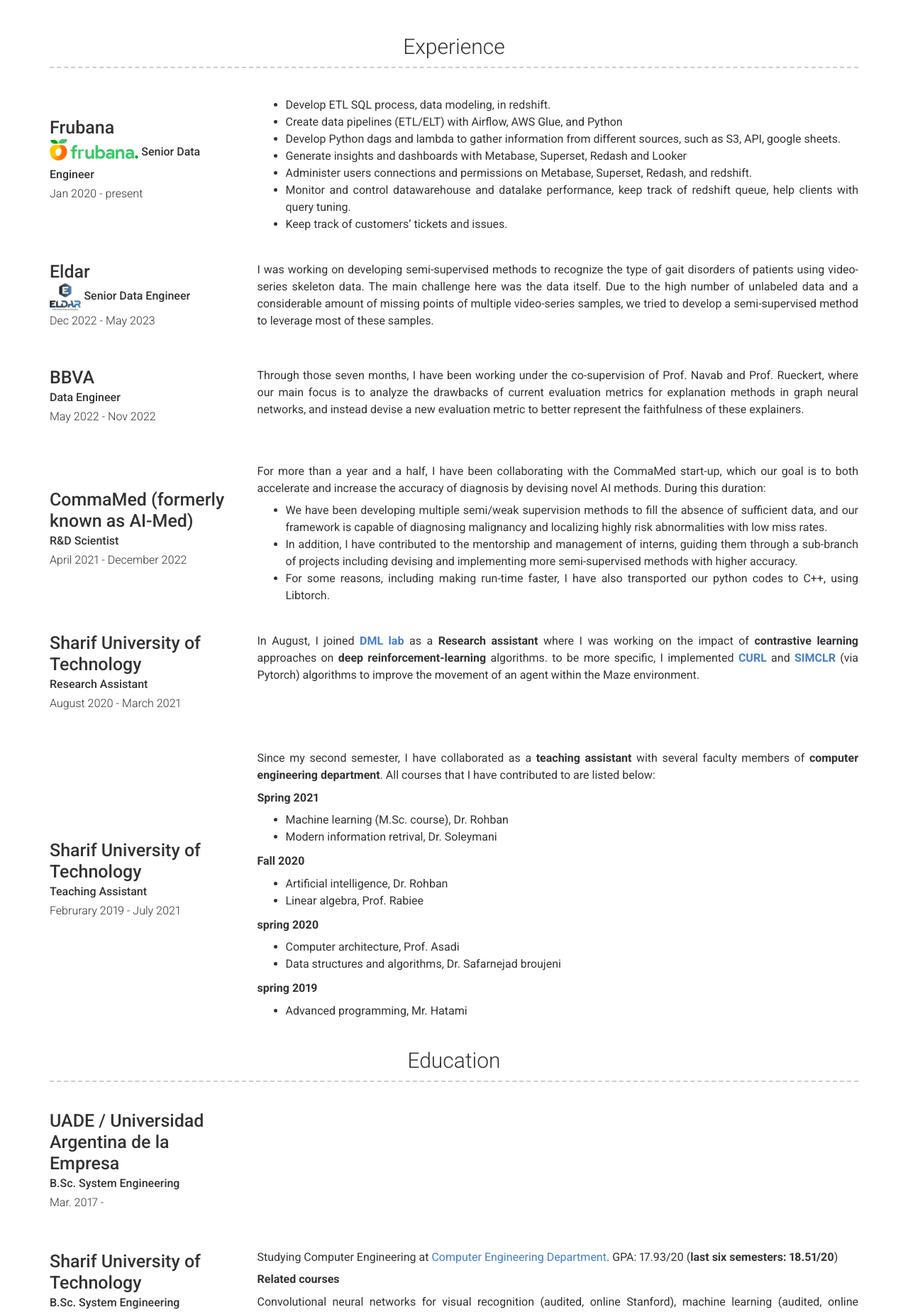
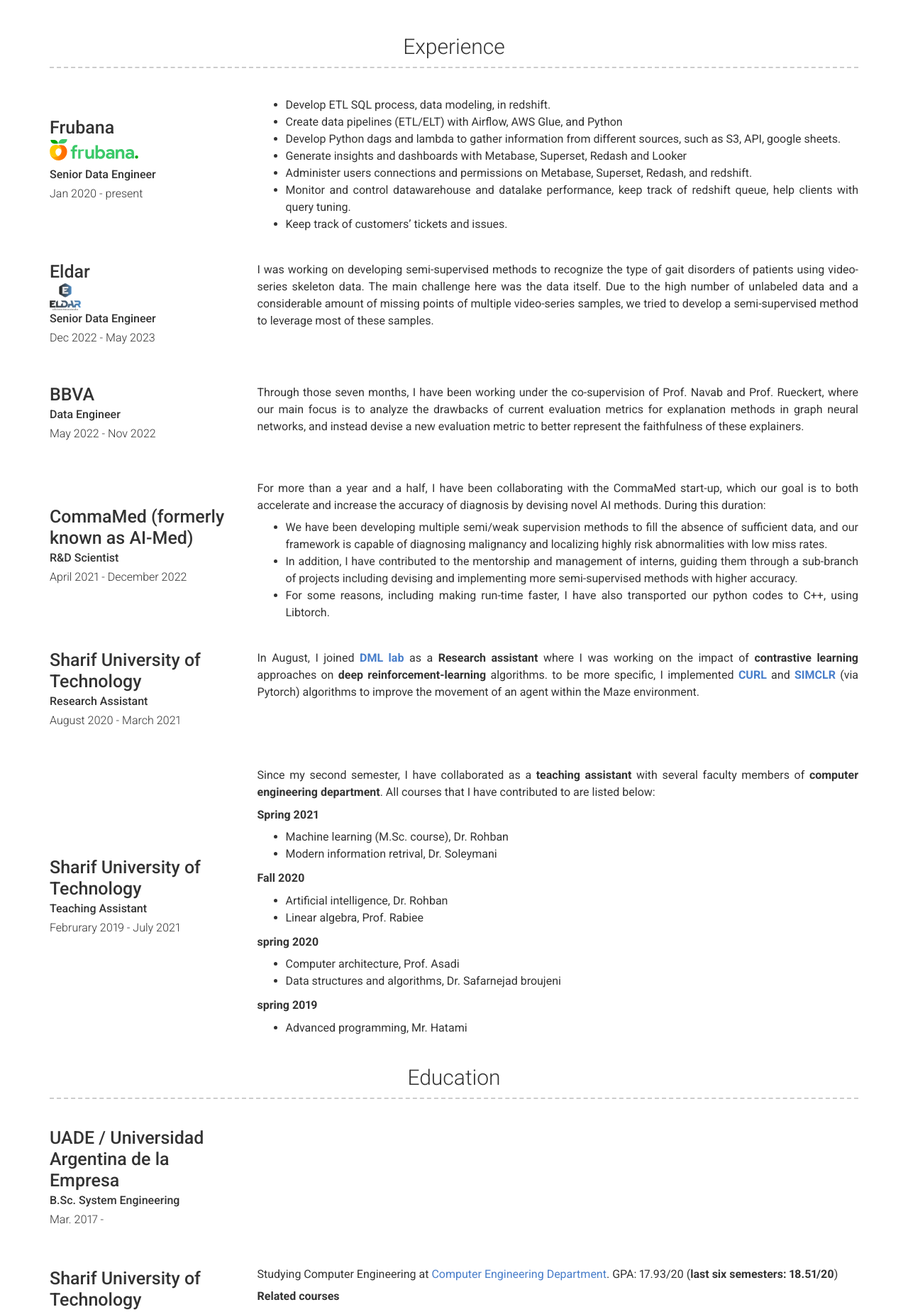
Before and after one commit to fmpaci/fmpaci.github.io, a Jekyll site: the page built from index.md, in a window 1280 px wide. Shown: the part 481-2329 px from the top of the page at 71% size. Built offline with Jekyll 4.4.1, drawn with Linux system fonts in a browser that asks for light colours; nearby versions of some CDN libraries.

Commit message:
Some updates

```diff
--- a/_data/experience.yml
+++ b/_data/experience.yml
@@ -8,16 +8,13 @@
       - Monitor and control datawarehouse and datalake performance, keep track of redshift queue, help clients with query tuning.
       - Keep track of customers' tickets and issues.
   job_title: |
-    <img src="./images/frubana-logo.svg" height="38">
-
-
+    <img src="./images/frubana-logo.svg" height="38"><br/>
     Senior Data Engineer
   dates: Jan 2020 - present
 
 - company: Eldar
   job_title: |
-    <img src="./images/logo-eldar.png" height="38">
-
+    <img src="./images/logo-eldar.png" height="38"><br/>
     Senior Data Engineer
   dates: Dec 2022 - May 2023
 
```
